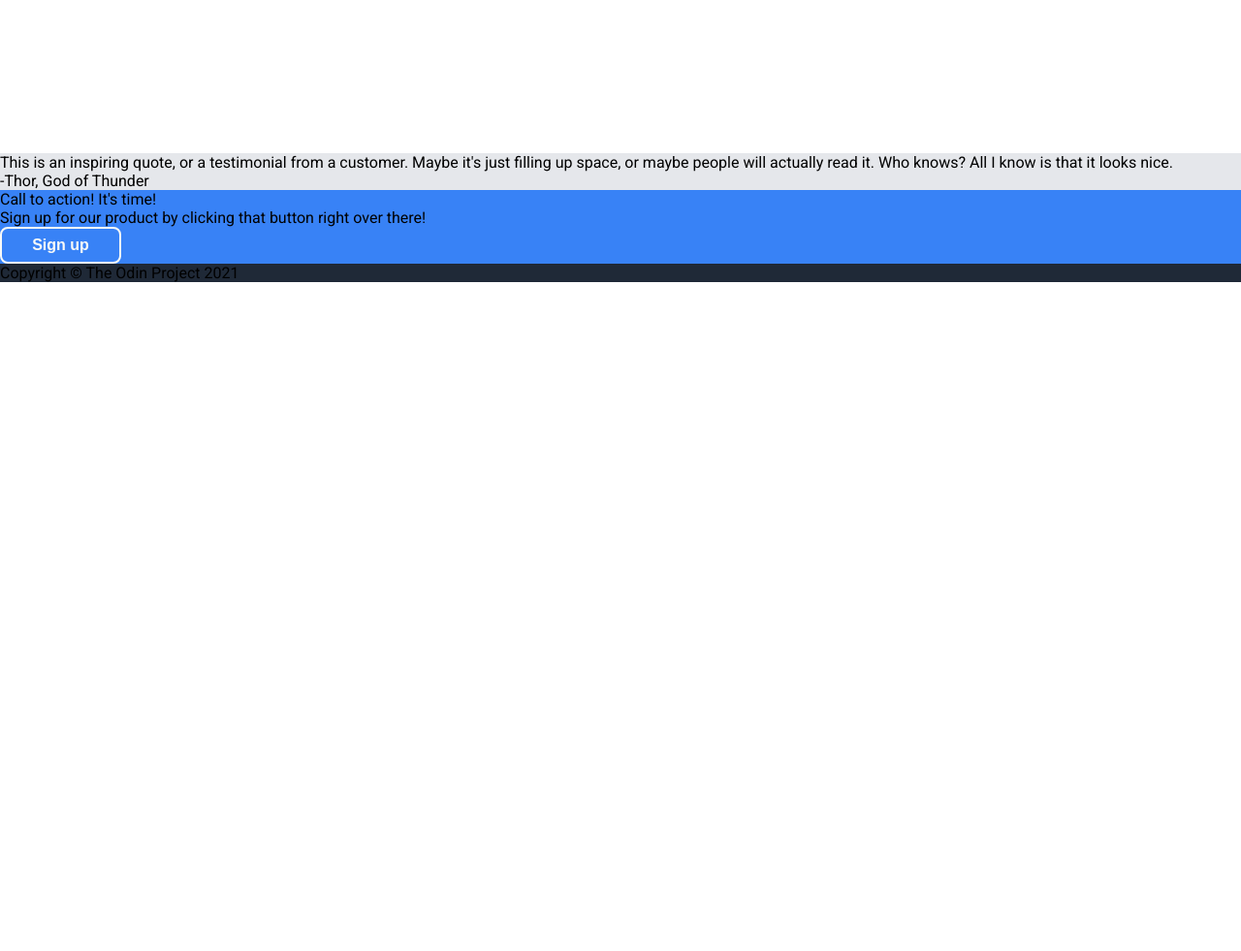
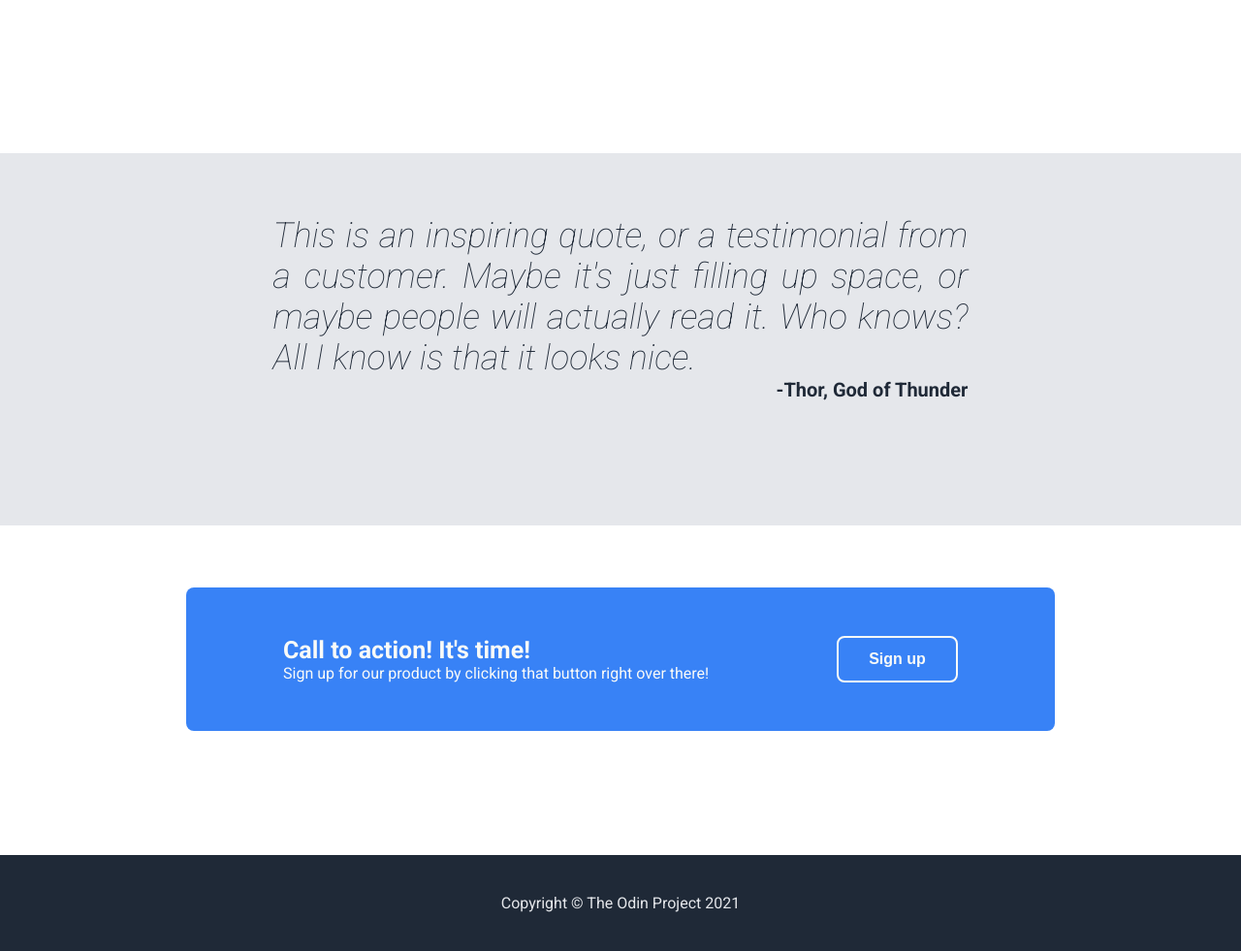
Before and after one commit to arashid01/odin-landingPage, a plain HTML site: page index.html in a window 1280 px wide. Shown: the part 855-1836 px from the top of the page at 97% size. Before the commit the page ends 1146 px from the top, so only its background shows below. Drawn offline with Linux system fonts and the light colour scheme.

Commit message:
styled the last three sections

```diff
--- a/index.html
+++ b/index.html
@@ -53,19 +53,21 @@
 		</div>
 	</div>
 
-
-	<div class="quote">
-		<p>This is an inspiring quote, or a testimonial from a customer. Maybe it's just filling up space, or maybe people will actually read it. Who knows? All I know is that it looks nice.</p>
-		<p>-Thor, God of Thunder</p>
+	<div class="quote-container">
+		<div class="quote">
+			<p id="quote">This is an inspiring quote, or a testimonial from a customer. Maybe it's just filling up space, or maybe people will actually read it. Who knows? All I know is that it looks nice.</p>
+			<p id="thor">-Thor, God of Thunder</p>
+		</div>
 	</div>
 
-
-	<div class="banner">
-		<div>
-			<p>Call to action! It's time!</p>
-			<p>Sign up for our product by clicking that button right over there!</p>
+	<div class="banner-container">
+		<div class="banner">
+			<div>
+				<p class="banner-one">Call to action! It's time!</p>
+				<p>Sign up for our product by clicking that button right over there!</p>
+			</div>
+			<button>Sign up</button>
 		</div>
-		<button>Sign up</button>
 	</div>
 
 
--- a/style.css
+++ b/style.css
@@ -54,10 +54,6 @@ body {
 	border: none;
 }
 
-.quote {
-	background-color: #e5e7eb;
-}
-
 .logo {
 	color: #f9faf8;
 	font-size: 24px;
@@ -103,16 +99,6 @@ button {
 	align-items: center;
 }
 
-.banner button {
-	background-color: #3882f6;
-	color: #f9faf8;
-	border: 2px #f9faf8 solid;
-}
-
-.banner {
-	background-color: #3882f6;
-}
-
 .information {
 	display: flex;
 	flex-direction: column;
@@ -153,3 +139,69 @@ button {
 	color: #1f2937;
 	text-align: center;
 }
+
+.quote-container {
+	background-color: #e5e7eb;
+	padding: 5% 15% 10%;
+	display: flex;
+	align-items: center;
+	justify-content: center;
+}
+
+.quote {
+	display: flex;
+	flex-direction: column;
+	color: #1f2937;
+	justify-content: center;
+	align-items: center;
+	width: 80%;
+}
+
+#quote {
+	text-align: justify;
+	font-weight: lighter;
+	font-style: italic;
+	font-size: 36px;
+}
+
+#thor {
+	text-wrap: nowrap;
+	align-self: flex-end;
+	font-size: 20px;
+	font-weight: 700;
+}
+
+.banner-container {
+	padding: 5% 15% 10%;
+	display: flex;
+	align-items: center;
+	justify-content: center;
+}
+
+.banner {
+	background-color: #3882f6;
+	border-radius: 8px;
+	padding: 50px 100px;
+	width: 80%;
+	color: #f9faf8;
+	display: flex;
+	justify-content: space-between;
+}
+
+.banner button {
+	background-color: #3882f6;
+	color: #f9faf8;
+	border: 2px #f9faf8 solid;
+	flex-grow: 0;
+}
+
+.banner-one {
+	font-size: 25px;
+	font-weight: 700;
+}
+
+.footer {
+	padding: 40px;
+	text-align: center;
+	color: #e5e7eb;
+}
```
